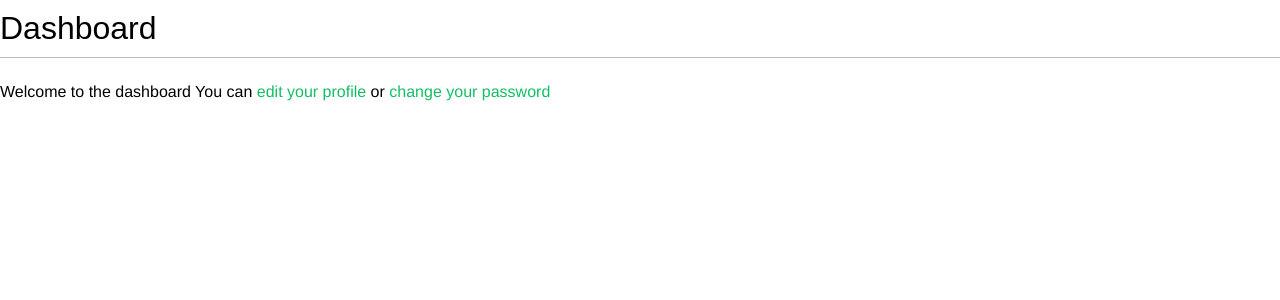
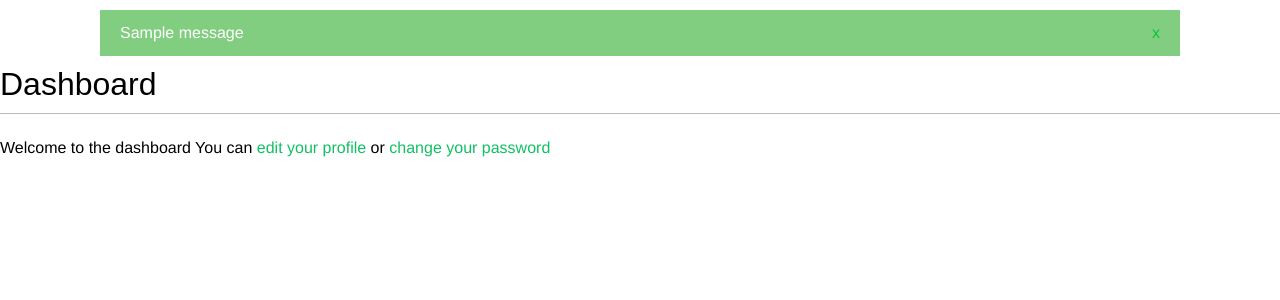
Before and after one commit to Mistire/django-projects, a Django app: page /account/ in a window 1280 px wide. Shown: the part 48-348 px from the top of the page. Run offline with Django 5.2, Linux system fonts and the light colour scheme; a user stored in the database is signed in; one stand-in notice (Sample message) is shown; some web fonts are replaced.

Commit message:
Add success and error messages to profile edit view

```diff
--- a/social-website/bookmarks/account/templates/base.html
+++ b/social-website/bookmarks/account/templates/base.html
@@ -35,6 +35,16 @@
       {% endif %}
     </span>
   </div>
+  {% if messages %}
+    <ul class="messages">
+      {% for message in messages %}
+        <li class="{{ message.tags }}">
+          {{ message|safe }}
+          <a href="#" class="close">x</a>
+        </li>
+      {% endfor %}
+    </ul>
+  {% endif %}
   <div class="content">
     {% block content %}
     {% endblock %}
--- a/social-website/bookmarks/account/views.py
+++ b/social-website/bookmarks/account/views.py
@@ -1,5 +1,6 @@
 from django.contrib.auth import authenticate, login
 from django.contrib.auth.decorators import login_required
+from django.contrib import messages
 from django.shortcuts import render
 from django.http import HttpResponse
 from django.shortcuts import render
@@ -77,6 +78,12 @@ def edit(request):
     if user_form.is_valid() and profile_form.is_valid():
       user_form.save()
       profile_form.save()
+      messages.success(
+        request,
+        'Profile updated successfully'
+      )
+    else:
+      messages.error(request, 'Error updating your profile')
   else:
     user_form = UserEditForm(instance=request.user)
     profile_form = ProfileEditForm(instance=request.user.profile)
```
Also changed, not shown: social-website/bookmarks/db.sqlite3.
